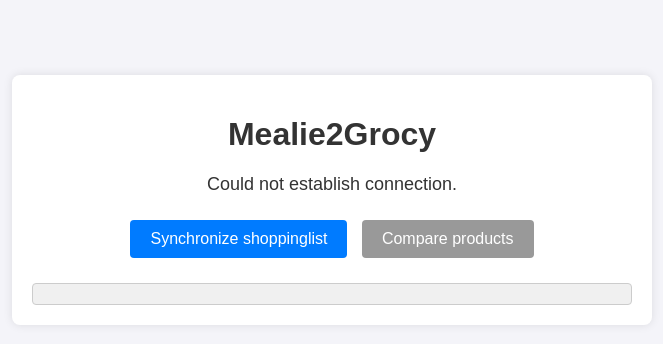
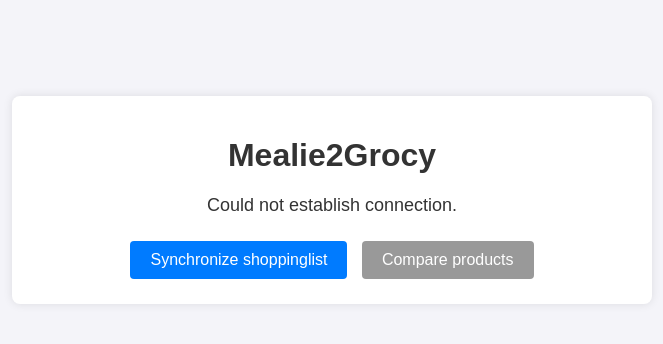
Before and after one commit to mschnklhn/mealie2grocy, a Flask app: template mealie2grocy/app/templates/index.html in a window 1280 px wide. Shown: the top 344 px of the page, without its empty margins (308-971 px from the left). Run offline with Flask 3, Linux system fonts and the light colour scheme; the template is opened without the code that fills it, so the values that code supplies are empty; parts of the project's set-up code (start-up, migrations or seed data) failed here and were passed over.

Commit message:
Remove response box when empty

```diff
--- a/mealie2grocy/app/templates/index.html
+++ b/mealie2grocy/app/templates/index.html
@@ -53,10 +53,15 @@
         }
 
         #status {
-            margin-top: 0px;
+            margin-top: 0;
             margin-bottom: 20px;
             font-size: 18px;
         }
+
+        #response:empty {
+            display: none;
+        }
+
     </style>
 </head>
 <body>
```
